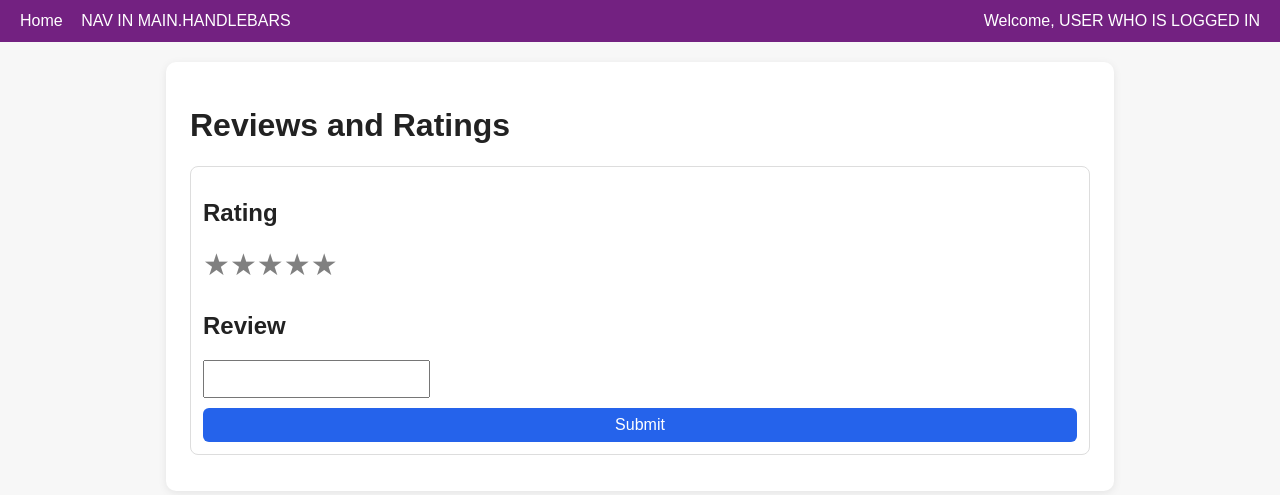
After one commit to null-0ne/CWEB-Coffee-Shop, a Node server app: page /reviews in a window 1280 px wide. The commit adds this page. Shown: the top 495 px of the page. Run offline with Node 20, Linux system fonts and the light colour scheme; some libraries are stand-ins or nearby versions.

Commit message:
my commit

```diff
--- a/app.js
+++ b/app.js
@@ -1,59 +1,82 @@
-const express = require('express');
-const {randomUUID} = require('crypto')
-const exphbs = require('express-handlebars');
-const { body, validationResult } = require('express-validator');
-const multer = require('multer');
-const jwt = require('jsonwebtoken');
-const cookieParser = require('cookie-parser');
+const express = require("express");
+const { randomUUID } = require("crypto");
+const exphbs = require("express-handlebars");
+const { body, validationResult } = require("express-validator");
+const multer = require("multer");
+const jwt = require("jsonwebtoken");
+const cookieParser = require("cookie-parser");
 
 // Create the Express app and configure key app-level settings.
 const app = express();
 const PORT = 8000;
 
-
 /******************************** CONFIGURE HANDLEBARS *******************************/
 // The custom helpers make it easier to format data in templates.
 const hbs = exphbs.create({
-    defaultLayout: 'main',
-    extname: '.handlebars',
-    layoutsDir: './views/layouts',
-    helpers: {
-        eq: (a, b) => a === b, //simple equality helper function
-    }
+  defaultLayout: "main",
+  extname: ".handlebars",
+  layoutsDir: "./views/layouts",
+  helpers: {
+    eq: (a, b) => a === b, //simple equality helper function
+  },
 });
-app.engine('handlebars', hbs.engine);
-app.set('view engine', 'handlebars');
-app.set('views', './views');
-
+app.engine("handlebars", hbs.engine);
+app.set("view engine", "handlebars");
+app.set("views", "./views");
 
 /********************* USE SOME MIDDLEWARE on EACH REQUEST  ************************/
-app.use(express.static('./public')); // make files and folder in the public folder available to the web
+app.use(express.static("./public")); // make files and folder in the public folder available to the web
 app.use(express.urlencoded({ extended: true }));
 app.use(express.json());
 app.use(cookieParser());
 
-
-
 /*********** HOME PAGE ************
  * URL: http://localhost:8000/
  * Home page: displays learning concepts and sample student names.
-***********************************/
-app.get('/', (req, res) => {
-  res.render('home', {
-    title: 'Coffee Shop Order Hub',
+ ***********************************/
+app.get("/", (req, res) => {
+  res.render("home", {
+    title: "Coffee Shop Order Hub",
 
-    students:[ //TODO Add you team names alphabetically by first name (include First letter of Family name)
-		{ name: 'Garret T.', section: 'Page 6 - Contact & Hours'},
-		{ name: 'Kevin O.', section: 'Page 4 - Showcase Gallery - Multer'},
-		{ name: 'Roseman A.', section: 'Page 3 - Custom Orders'},
-		{ name: 'Rylan W.', section: 'Page 1 - Auth & Profile'},
-		{ name: 'Samuel C.', section: 'Page 2 - Menu Items'},
-		{ name: 'Sucha S.', section: 'Page 5 - Customer Reviews'}
-    ]
+    students: [
+      //TODO Add you team names alphabetically by first name (include First letter of Family name)
+      { name: "Garret T.", section: "Page 6 - Contact & Hours" },
+      { name: "Kevin O.", section: "Page 4 - Showcase Gallery - Multer" },
+      { name: "Roseman A.", section: "Page 3 - Custom Orders" },
+      { name: "Rylan W.", section: "Page 1 - Auth & Profile" },
+      { name: "Samuel C.", section: "Page 2 - Menu Items" },
+      { name: "Sucha S.", section: "Page 5 - Customer Reviews" },
+    ],
   });
 });
 
+app.get("/reviews", (req, res) => {
+  res.render("reviews", {
+    title: "Reviews and Ratings",
+  });
+});
 
+app.post(
+  "/reviews",
+  [
+    body("rating").notEmpty().withMessage("Give Rating"),
+    body("review").notEmpty().withMessage("You must enter review"),
+  ],
+  (req, res) => {
+    const errors = validationResult(req);
+    console.log(errors);
+    if (!errors.isEmpty()) {
+      // Re-render form with errors and old input
+      return res.render("reviews", {
+        errors: errors.array(),
+        oldInput: req.body,
+      });
+    }
+
+    //If valid → show success page
+    res.render("reviews", { data: req.body });
+  },
+);
 
 /*********** Start the server *************/
 app.listen(PORT, () => {
--- a/public/app.css
+++ b/public/app.css
@@ -17,7 +17,7 @@ nav a {
   margin-right: 14px;
 }
 
-nav .rt{
+nav .rt {
   float: right;
 }
 
@@ -27,7 +27,7 @@ nav .rt{
   background: white;
   padding: 24px;
   border-radius: 10px;
-  box-shadow: 0 2px 8px rgba(0,0,0,0.08);
+  box-shadow: 0 2px 8px rgba(0, 0, 0, 0.08);
 }
 
 .card {
@@ -42,7 +42,7 @@ nav .rt{
   margin-left: 12px;
   margin-bottom: 8px;
   max-height: 10em;
-  width:auto;
+  width: auto;
 }
 
 .error {
@@ -58,7 +58,9 @@ form {
   gap: 10px;
 }
 
-input, button, select {
+input,
+button,
+select {
   padding: 8px;
   font-size: 16px;
 }
@@ -76,3 +78,23 @@ button {
   gap: 12px;
   align-items: center;
 }
+
+input[type="radio"] {
+  display: none; /* often hidden for custom star designs */
+}
+
+.rating {
+  display: flex;
+  flex-direction: row-reverse;
+  justify-content: flex-end; /* align stars to the left */
+}
+
+.rating label {
+  font-size: 30px;
+  color: gray;
+  cursor: pointer;
+}
+
+.rating input[type="radio"]:checked ~ label {
+  color: gold;
+}
--- /dev/null
+++ b/views/reviews.handlebars
@@ -0,0 +1,42 @@
+<h1>{{title}}</h1>
+
+{{#if errors}}
+<ul style="color: red;">
+  {{#each errors}}
+    <li>{{this.msg}}</li>
+  {{/each}}
+</ul>
+{{/if}}
+
+{{#if data}}
+    <li>"Success"</li>
+{{/if}}
+
+<div class="card">
+  <h2>Rating</h2>
+
+  <form method="POST" action="/reviews">
+    <div class="rating">
+      <input type="radio" id="star1" name="rating" value="5" />
+      <label for="star1">★</label>
+
+      <input type="radio" id="star2" name="rating" value="4" />
+      <label for="star2">★</label>
+
+      <input type="radio" id="star3" name="rating" value="3" />
+      <label for="star3">★</label>
+
+      <input type="radio" id="star4" name="rating" value="2" />
+      <label for="star4">★</label>
+
+      <input type="radio" id="star5" name="rating" value="1" />
+      <label for="star5">★</label>
+    </div>
+    <div>
+      <h2>Review</h2>
+      <input id="review" name="review" type="textArea" />
+    </div>
+
+    <button type="submit">Submit</button>
+  </form>
+</div>
```
